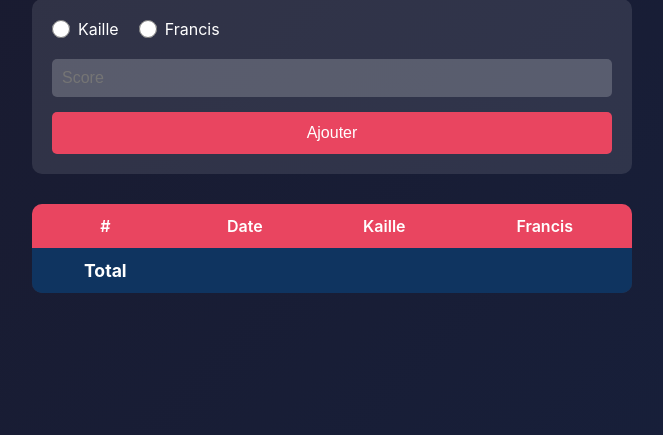
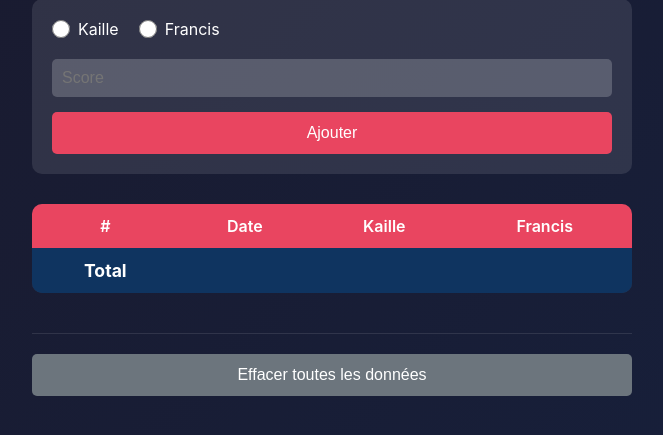
Before and after one commit to Edweis/rami-gin-count, a Node server app: template views/index.pug in a window 1280 px wide. Shown: the part 51-486 px from the top of the page, without its empty margins (308-971 px from the left). Run offline with Node 20, Linux system fonts and the light colour scheme; the template is opened without the code that fills it, so the values that code supplies are empty.

Commit message:
feat: Add wipe database button with confirmation
Add a button at the bottom of the page that allows wiping all data
from the database. The button uses a browser confirm dialog for
safety and is protected by CSRF tokens.

```diff
--- a/server.js
+++ b/server.js
@@ -82,6 +82,12 @@ app.post('/api/add', csrfSynchronisedProtection, (req, res) => {
   res.json({ success: true, entry: newEntry });
 });
 
+// Wipe database
+app.post('/wipe', csrfSynchronisedProtection, (req, res) => {
+  saveData([]);
+  res.redirect('/');
+});
+
 app.listen(PORT, () => {
   console.log(`Ramin Gin Count running at http://localhost:${PORT}`);
 });
--- a/views/index.pug
+++ b/views/index.pug
@@ -108,6 +108,17 @@ html(lang="fr")
       button:hover {
         background: #ff6b6b;
       }
+      .wipe-section {
+        margin-top: 40px;
+        padding-top: 20px;
+        border-top: 1px solid rgba(255,255,255,0.1);
+      }
+      .btn-danger {
+        background: #6c757d;
+      }
+      .btn-danger:hover {
+        background: #dc3545;
+      }
   body
     .container
       h1= title
@@ -157,3 +168,8 @@ html(lang="fr")
               td= formatDate(count.datetime)
               td= count.kaille || '-'
               td= count.francis || '-'
+
+      .wipe-section
+        form(action="/wipe" method="POST" onsubmit="return confirm('Êtes-vous sûr de vouloir effacer toutes les données ?')")
+          input(type="hidden" name="_csrf" value=csrfToken)
+          button.btn-danger(type="submit") Effacer toutes les données
```
